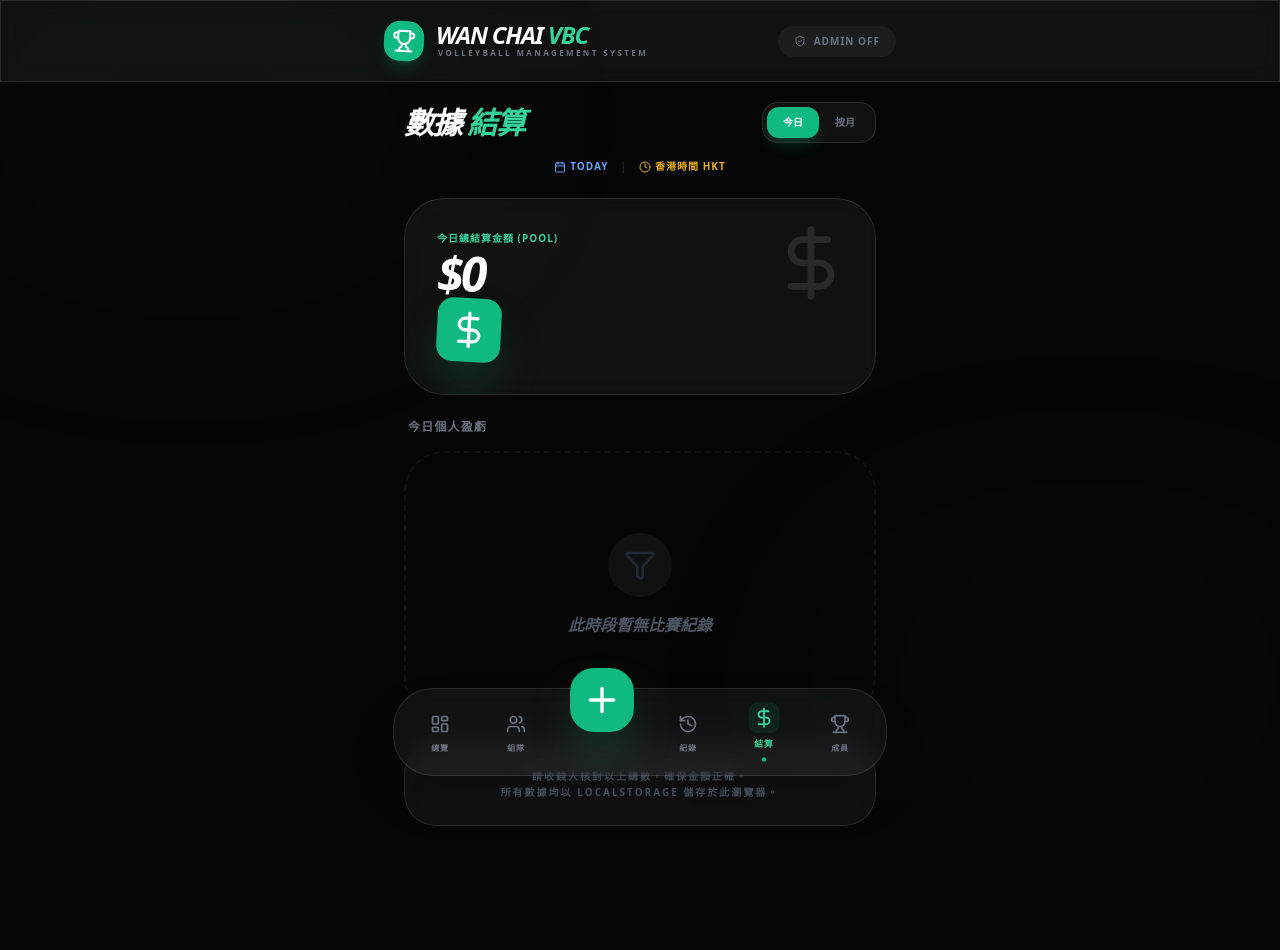
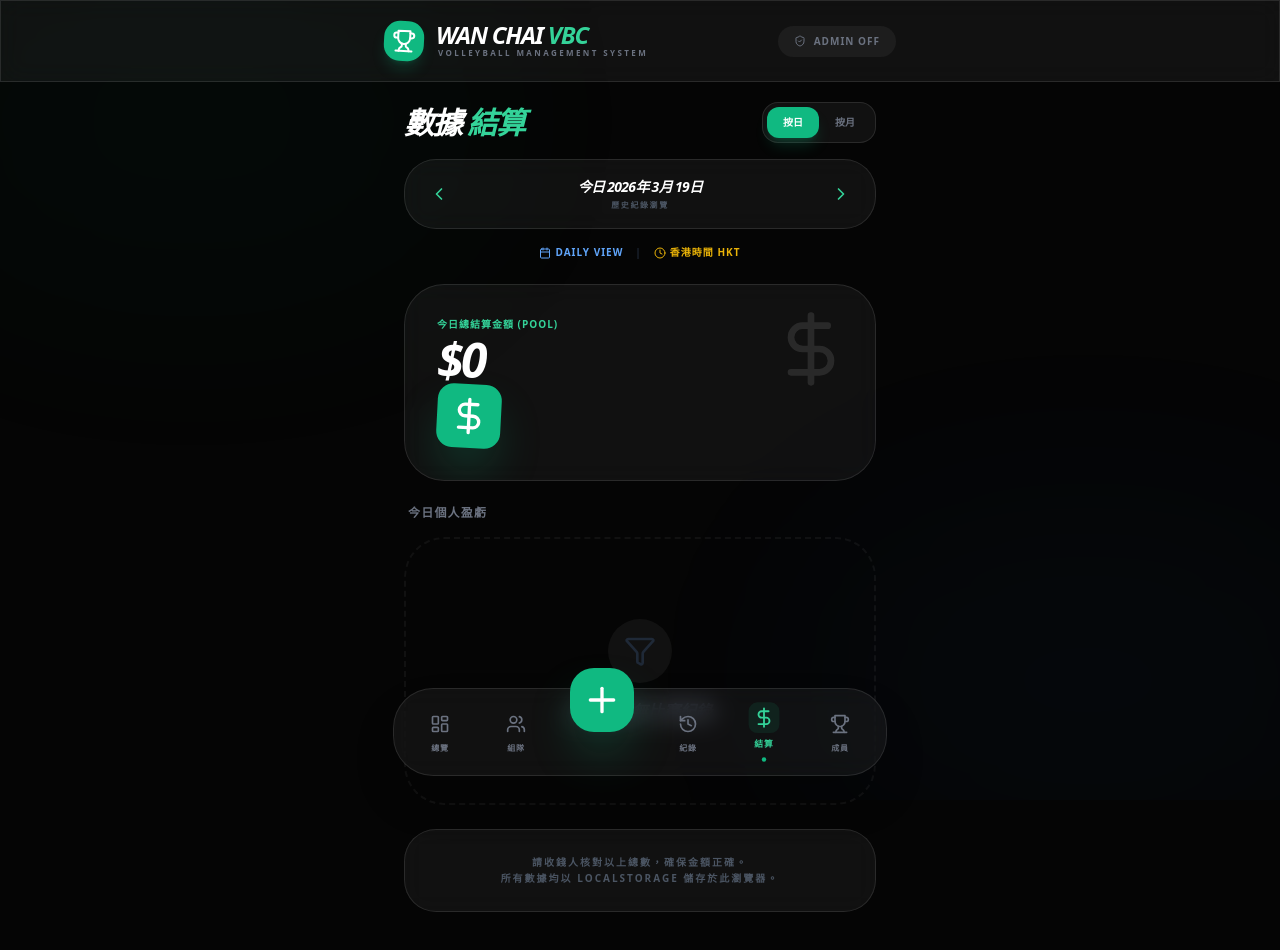
Before and after one commit to michaeltsz3817-ops/wan-chai-vbc, a React (Vite) app: page / in a window 1280 px wide. Both pictures are taken after a click on the button "結算". Shown: the top 950 px of the page. Built offline with nearby package versions, Linux system fonts and the light colour scheme.

Commit message:
feat: add stats reset and daily history navigation in settlement

```diff
--- a/src/App.jsx
+++ b/src/App.jsx
@@ -14,11 +14,11 @@ function App() {
     const [players, setPlayers] = useState(() => {
         const saved = localStorage.getItem('vbc-players');
         return saved ? JSON.parse(saved) : [
-            { id: '1', name: '阿強', icon: '🔥', skill: 5, wins: 12, drinks: 8 },
-            { id: '2', name: '小明', icon: '🦁', skill: 2, wins: 3, drinks: -5 },
-            { id: '3', name: '大師兄', icon: '⚡️', skill: 4, wins: 9, drinks: 4 },
-            { id: '4', name: '波子', icon: '🧤', skill: 3, wins: 7, drinks: 1 },
-            { id: '5', name: '阿飛', icon: '🦅', skill: 4, wins: 10, drinks: 12 },
+            { id: '1', name: '阿強', icon: '🔥', skill: 5, wins: 0, drinks: 0 },
+            { id: '2', name: '小明', icon: '🦁', skill: 2, wins: 0, drinks: 0 },
+            { id: '3', name: '大師兄', icon: '⚡️', skill: 4, wins: 0, drinks: 0 },
+            { id: '4', name: '波子', icon: '🧤', skill: 3, wins: 0, drinks: 0 },
+            { id: '5', name: '阿飛', icon: '🦅', skill: 4, wins: 0, drinks: 0 },
         ];
     });
 
@@ -116,6 +116,17 @@ function App() {
         }
     };
 
+    const resetAllStats = () => {
+        if (window.confirm('🚨 警告：這將會刪除所有比賽紀錄，並將所有成員的勝數與飲數歸零。確定嗎？')) {
+            setMatches([]);
+            setPlayers(players.map(p => ({ ...p, wins: 0, drinks: 0 })));
+            setTeams([]);
+            setGameStep(0);
+            setG1WinnerIdx(null);
+            alert('數據已全部重設為零。');
+        }
+    };
+
     return (
         <div className="min-h-screen bg-[#050505] text-white pb-32 font-sans selection:bg-emerald-500/30 overflow-x-hidden">
             {/* Background Orbs */}
@@ -183,7 +194,14 @@ function App() {
 
                     {activeTab === 'players' && (
                         <motion.div key="players" initial={{ opacity: 0, y: 10 }} animate={{ opacity: 1, y: 0 }} exit={{ opacity: 0, y: -10 }}>
-                            <PlayerManager players={players} onAdd={addPlayer} onDelete={deletePlayer} onUpdate={updatePlayer} />
+                            <PlayerManager
+                                players={players}
+                                onAdd={addPlayer}
+                                onDelete={deletePlayer}
+                                onUpdate={updatePlayer}
+                                onResetAll={resetAllStats}
+                                isAdmin={isAdmin}
+                            />
                         </motion.div>
                     )}
 
--- a/src/components/DailyReport.jsx
+++ b/src/components/DailyReport.jsx
@@ -1,6 +1,6 @@
 import React, { useState } from 'react';
 import { DollarSign, Calendar, Clock, ChevronLeft, ChevronRight, Filter } from 'lucide-react';
-import { format, startOfMonth, endOfMonth, isSameMonth, isToday, parseISO } from 'date-fns';
+import { format, startOfMonth, endOfMonth, isSameMonth, isToday, parseISO, isSameDay, subDays, addDays } from 'date-fns';
 import { zhHK } from 'date-fns/locale';
 
 const PlayerIcon = ({ icon, name, className = "w-6 h-6" }) => {
@@ -19,6 +19,7 @@ const PlayerIcon = ({ icon, name, className = "w-6 h-6" }) => {
 export default function DailyReport({ players, matches }) {
     const [viewMode, setViewMode] = useState('daily'); // 'daily' or 'monthly'
     const [currentMonth, setCurrentMonth] = useState(new Date());
+    const [selectedDate, setSelectedDate] = useState(new Date());
 
     const navigateMonth = (direction) => {
         const next = new Date(currentMonth);
@@ -26,10 +27,14 @@ export default function DailyReport({ players, matches }) {
         setCurrentMonth(next);
     };
 
+    const navigateDay = (direction) => {
+        setSelectedDate(prev => direction > 0 ? addDays(prev, 1) : subDays(prev, 1));
+    };
+
     const filteredMatches = matches.filter(m => {
         const matchDate = parseISO(m.date);
         if (viewMode === 'daily') {
-            return isToday(matchDate);
+            return isSameDay(matchDate, selectedDate);
         } else {
             return isSameMonth(matchDate, currentMonth);
         }
@@ -49,7 +54,7 @@ export default function DailyReport({ players, matches }) {
                             onClick={() => setViewMode('daily')}
                             className={`px-4 py-2 rounded-xl text-[10px] font-black uppercase transition-all ${viewMode === 'daily' ? 'bg-emerald-500 text-white shadow-lg shadow-emerald-500/20' : 'text-gray-500 hover:text-gray-300'}`}
                         >
-                            今日
+                            按日
                         </button>
                         <button
                             onClick={() => setViewMode('monthly')}
@@ -59,6 +64,23 @@ export default function DailyReport({ players, matches }) {
                         </button>
                     </div>
                 </div>
+
+                {viewMode === 'daily' && (
+                    <div className="flex items-center justify-between p-4 glass rounded-[32px] border border-white/5 bg-white/2">
+                        <button onClick={() => navigateDay(-1)} className="p-2 hover:bg-white/5 rounded-full transition-colors">
+                            <ChevronLeft className="w-5 h-5 text-emerald-400" />
+                        </button>
+                        <div className="text-center">
+                            <p className="text-sm font-black italic tracking-tighter uppercase text-white">
+                                {isToday(selectedDate) ? '今日 ' : ''}{format(selectedDate, 'yyyy年 M月 d日', { locale: zhHK })}
+                            </p>
+                            <p className="text-[8px] font-bold text-gray-600 uppercase tracking-[0.2em] mt-0.5">歷史紀錄瀏覽</p>
+                        </div>
+                        <button onClick={() => navigateDay(1)} className="p-2 hover:bg-white/5 rounded-full transition-colors">
+                            <ChevronRight className="w-5 h-5 text-emerald-400" />
+                        </button>
+                    </div>
+                )}
 
                 {viewMode === 'monthly' && (
                     <div className="flex items-center justify-between p-4 glass rounded-[32px] border border-white/5 bg-white/2">
@@ -79,7 +101,7 @@ export default function DailyReport({ players, matches }) {
 
                 <div className="flex items-center justify-center gap-3 text-[10px] font-bold tracking-widest uppercase">
                     <p className="text-blue-400 flex items-center gap-1">
-                        <Calendar className="w-3 h-3" /> {viewMode === 'daily' ? 'Today' : 'Monthly View'}
+                        <Calendar className="w-3 h-3" /> {viewMode === 'daily' ? 'Daily View' : 'Monthly View'}
                     </p>
                     <span className="text-gray-800">|</span>
                     <p className="text-yellow-500 flex items-center gap-1">
--- a/src/components/PlayerManager.jsx
+++ b/src/components/PlayerManager.jsx
@@ -4,7 +4,7 @@ import { motion, AnimatePresence } from 'framer-motion';
 
 const EMOJIS = ['🏐', '🔥', '⭐️', '👑', '🦁', '🦅', '⚡️', '😎', '💪', '🧤', '🎯', '🚀'];
 
-export default function PlayerManager({ players, onAdd, onDelete, onUpdate }) {
+export default function PlayerManager({ players, onAdd, onDelete, onUpdate, onResetAll, isAdmin }) {
     const [newName, setNewName] = useState('');
     const [selectedIcon, setSelectedIcon] = useState(EMOJIS[0]);
     const [editingId, setEditingId] = useState(null);
@@ -178,6 +178,14 @@ export default function PlayerManager({ players, onAdd, onDelete, onUpdate }) {
             <section className="space-y-4">
                 <div className="flex items-center justify-between ml-1">
                     <h3 className="text-xs font-black text-gray-500 uppercase tracking-widest">現有成員 ({players.length})</h3>
+                    {isAdmin && (
+                        <button
+                            onClick={onResetAll}
+                            className="text-[10px] font-black text-red-500 uppercase tracking-widest bg-red-500/10 px-3 py-1.5 rounded-xl border border-red-500/20 hover:bg-red-500 hover:text-white transition-all active:scale-95"
+                        >
+                            重設所有數據
+                        </button>
+                    )}
                 </div>
 
                 <div className="grid grid-cols-1 gap-3">
```
